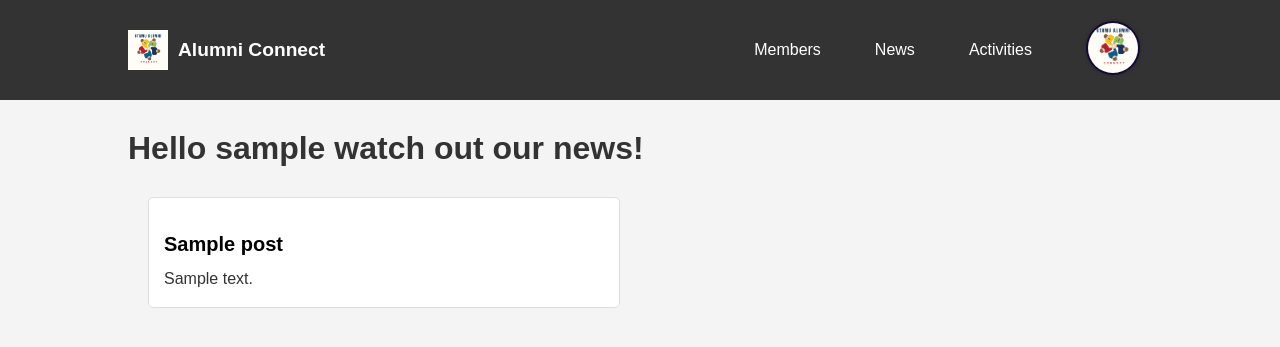
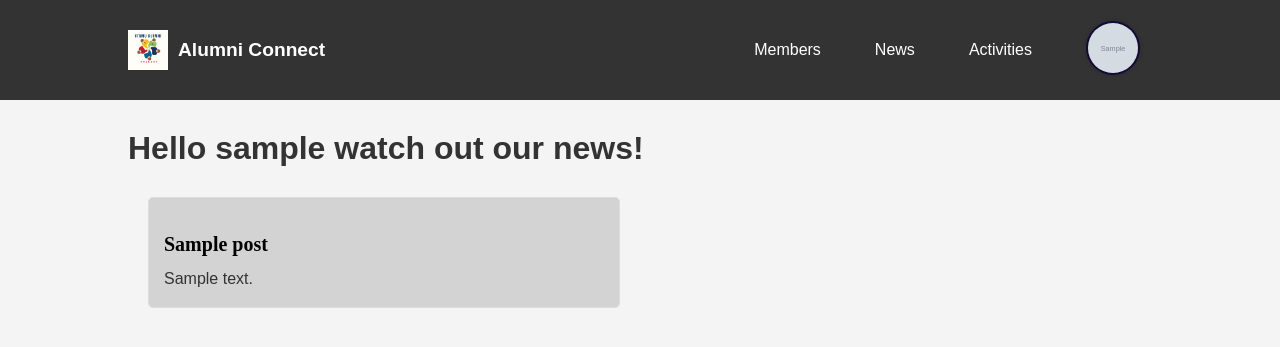
Before and after one commit to AinamaniDM/ALUMNI_APPLICATION, a Django app: page /news/ in a window 1280 px wide. Shown: the top 347 px of the page. Run offline with Django 5.2, Linux system fonts and the light colour scheme; a user stored in the database is signed in; tables that the repository leaves empty hold one stand-in row (values such as "Sample post"); grey boxes marked "Sample" are stand-in pictures.

Commit message:
resolved the user profile image access

```diff
--- a/static/css/style.css
+++ b/static/css/style.css
@@ -160,7 +160,7 @@ button:hover {
     border: 1px solid #ddd;
     border-radius: 5px;
     padding: 15px;
-    background-color: #fff;
+    background-color:lightgray;
     box-sizing: border-box;
 }
 
@@ -175,6 +175,7 @@ button:hover {
 }
 
 .news-post h3 {
+    font-family: "Montserrat";
     font-size: 1.25rem;
     margin-bottom: 10px;
 }
--- a/templates/base.html
+++ b/templates/base.html
@@ -21,7 +21,7 @@
                 <a href="{% url 'news:news_list' %}">News</a>
                 <a href="{% url 'activities:activities' %}">Activities</a>
                 <a href="{% url 'members:profile_edit' %}">
-                    <img src="{{ profile.profile_picture.url }}" class="profile-pic" alt="profile" onerror="this.onerror=null;src='/static/images/logo.png'">
+                    <img src="{{ user.profile.profile_picture.url }}" class="profile-pic" alt="profile" onerror="this.onerror=null;src='/static/images/logo.png'">
                 </a>
                 <!-- <a href="{% url 'auth_app:logout' %}">Logout </a> -->
             </div>
```
Also changed, not shown: members/migrations/0002_alter_profile_profile_picture.py (added).
